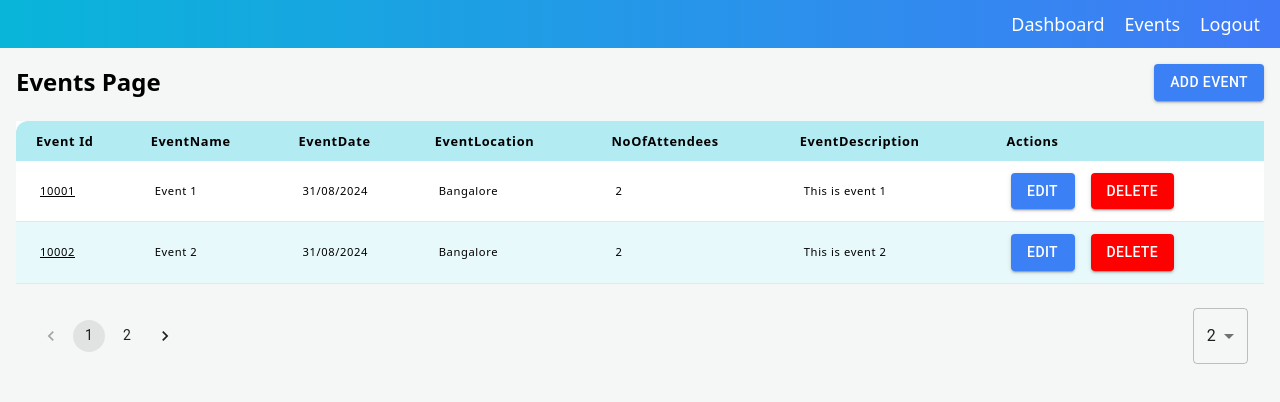
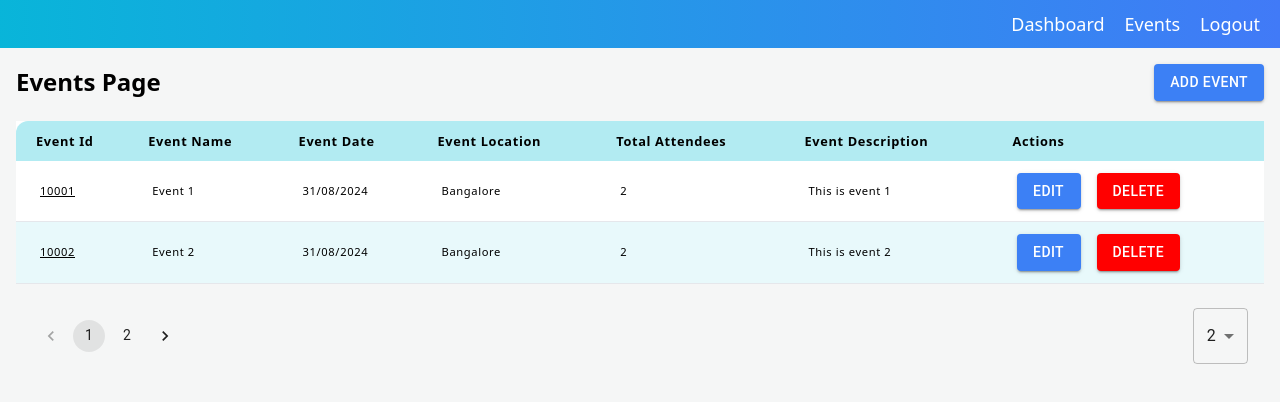
Before and after one commit to mohammedsaif001/kodnest-interview, a Next.js app: page /events in a window 1280 px wide. Shown: the top 402 px of the page. Built offline with nearby package versions, Linux system fonts and the light colour scheme.

Commit message:
Fixing Event Click Dashboard Error

```diff
--- a/src/components/events/EventsListClient.tsx
+++ b/src/components/events/EventsListClient.tsx
@@ -30,9 +30,12 @@ const EventsListClient = () => {
   const router = useRouter();
 
   const handleAdd = (data: TEventDetails) => {
-    dispatch(addEventData(data));
+    const eventId = new Date().getTime();
+    dispatch(addEventData({ ...data, eventId }));
     dispatch(incrementTotalEvents());
-    dispatch(replaceUpcomingPastEvents({ data, isDelete: false }));
+    dispatch(
+      replaceUpcomingPastEvents({ data: { ...data, eventId }, isDelete: false })
+    );
     showToast("success", "Event Added");
   };
 
--- a/src/components/table/TableComponent.tsx
+++ b/src/components/table/TableComponent.tsx
@@ -27,7 +27,7 @@ const TableBody = <T,>({
   );
 
   useEffect(() => {
-    if (data.length > 0 && !resData.length && pageNumber > 1) {
+    if (data?.length > 0 && !resData?.length && pageNumber > 1) {
       dispatch(handleChangeItemsPerPage(2));
       dispatch(handleChangePageNumber(pageNumber - 1));
     }
--- a/src/config/redux/slices/dashboardStatsSlice.ts
+++ b/src/config/redux/slices/dashboardStatsSlice.ts
@@ -102,8 +102,7 @@ const dashboardStatsSlice = createSlice({
             }
           } else {
             // If the event is new, add it to upcoming or past based on the date
-            const id = new Date().getTime();
-            const newData = { ...data, eventId: id };
+            const newData = { ...data };
             if (new Date(data.eventDate) > new Date()) {
               state.upcomingEvents.unshift(newData);
             } else {
--- a/src/config/redux/slices/eventSlice.ts
+++ b/src/config/redux/slices/eventSlice.ts
@@ -1,11 +1,7 @@
 // counterSlice.js
 import { eventsData } from "@/constants/events";
 import { createSlice, Draft, PayloadAction } from "@reduxjs/toolkit";
-import {
-  TAttendeeWithId,
-  TEventDetails,
-  TEventDetailsWithId,
-} from "../../../../types";
+import { TAttendeeWithId, TEventDetailsWithId } from "../../../../types";
 
 const initialState = eventsData;
 
@@ -36,11 +32,10 @@ const eventsSlice = createSlice({
 
     addEventData(
       state: Draft<typeof initialState>,
-      action: PayloadAction<TEventDetails>
+      action: PayloadAction<TEventDetailsWithId>
     ) {
-      const eventId = new Date().getTime();
       const newData = action.payload;
-      state.unshift({ ...newData, eventId, attendees: [] });
+      state.unshift({ ...newData, attendees: [] });
     },
     editAttendee(
       state: Draft<typeof initialState>,
--- a/src/constants/tableHeaders.ts
+++ b/src/constants/tableHeaders.ts
@@ -32,28 +32,28 @@ export const EVENTS_HEADER = [
     visible: true,
   },
   {
-    name: "eventName",
+    name: "Event Name",
     key: "eventName",
     visible: true,
   },
   {
-    name: "eventDate",
+    name: "Event Date",
     key: "eventDate",
     type: "DATE" as TTableHeaderType,
     visible: true,
   },
   {
-    name: "eventLocation",
+    name: "Event Location",
     key: "eventLocation",
     visible: true,
   },
   {
-    name: "noOfAttendees",
+    name: "Total Attendees",
     key: "noOfAttendees",
     visible: true,
   },
   {
-    name: "eventDescription",
+    name: "Event Description",
     key: "eventDescription",
     visible: true,
   },
@@ -78,15 +78,3 @@ export const ATTENDEES_HEADER = [
   },
   ACTION_FIELD_HEADER,
 ];
-
-export const MOST_PROFITABLE_SPORTS = [
-  {
-    name: "user Id",
-    key: "userId",
-  },
-  {
-    name: "loss",
-    key: "totalPnl",
-    type: "AMOUNT",
-  },
-];
```
Also changed, not shown: 1 other file (tests, documents, lock files or other folders).
